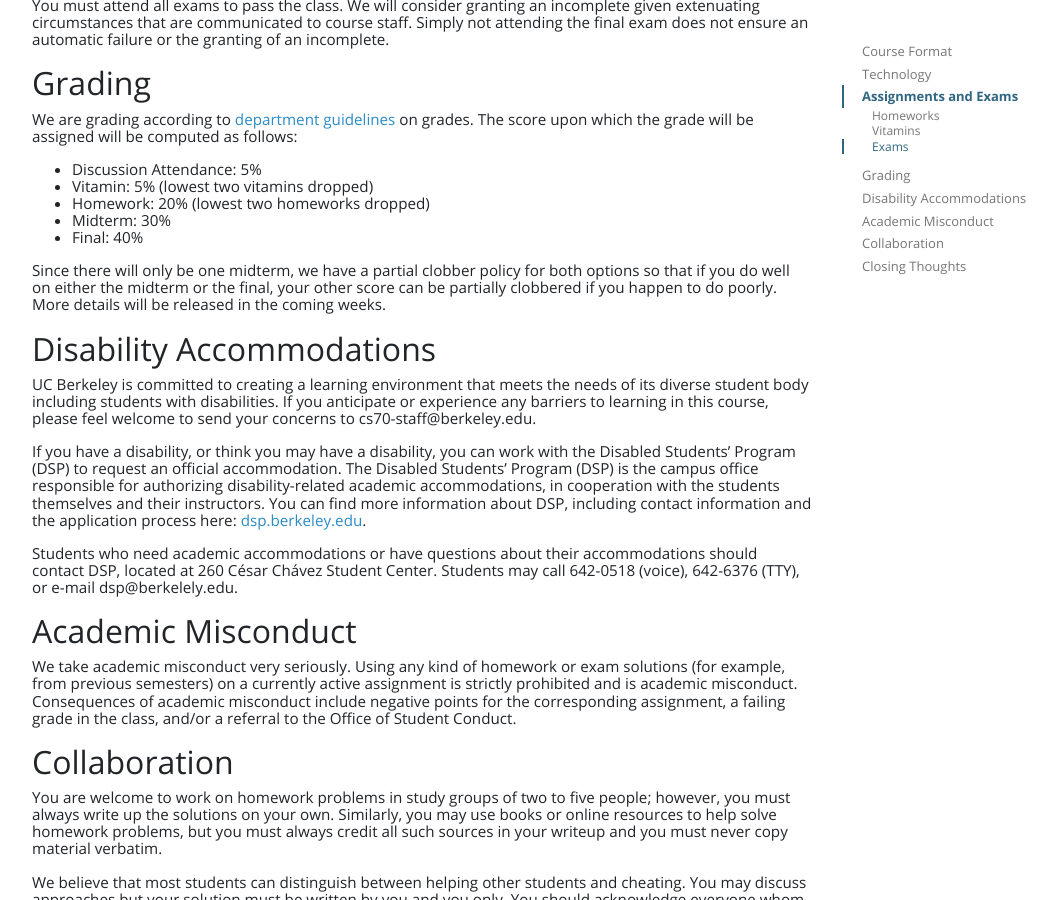
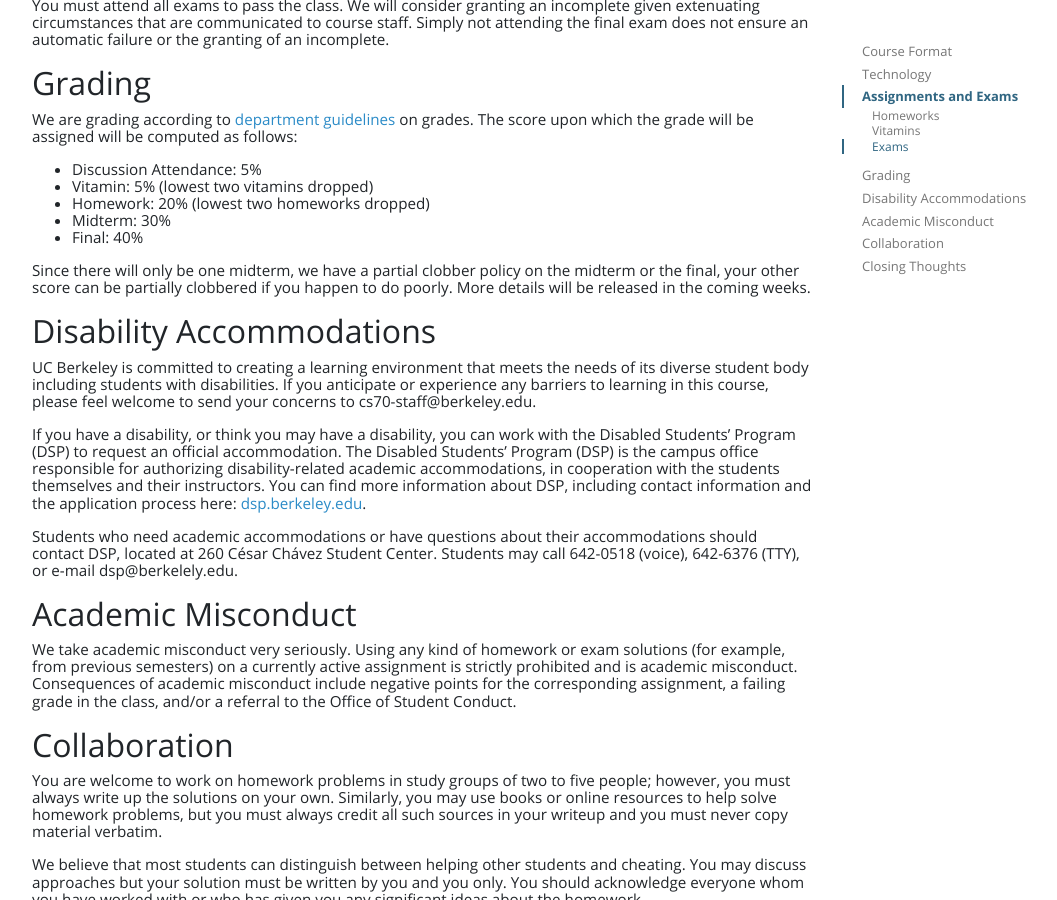
Before and after one commit to tsgoten/cs70-website, a Jekyll site: the page built from resources/policies.md, in a window 1280 px wide and 900 px high, scrolled down 2541 px. Shown: the whole window, without its empty margins (83-1140 px from the left). Built offline with Jekyll 4.4.1, drawn with Linux system fonts in a browser that asks for light colours.

Commit message:
changed wording on clobber policy

```diff
--- a/resources/policies.md
+++ b/resources/policies.md
@@ -127,7 +127,7 @@ We are grading according to [department guidelines](https://eecs.berkeley.edu/re
 * Midterm: 30%
 * Final: 40%
 
-Since there will only be one midterm, we have a partial clobber policy for both options so that if you do well on either the midterm or the final, your other score can be partially clobbered if you happen to do poorly. More details will be released in the coming weeks.
+Since there will only be one midterm, we have a partial clobber policy on the midterm or the final, your other score can be partially clobbered if you happen to do poorly. More details will be released in the coming weeks.
 
 
 ## Disability Accommodations
```
